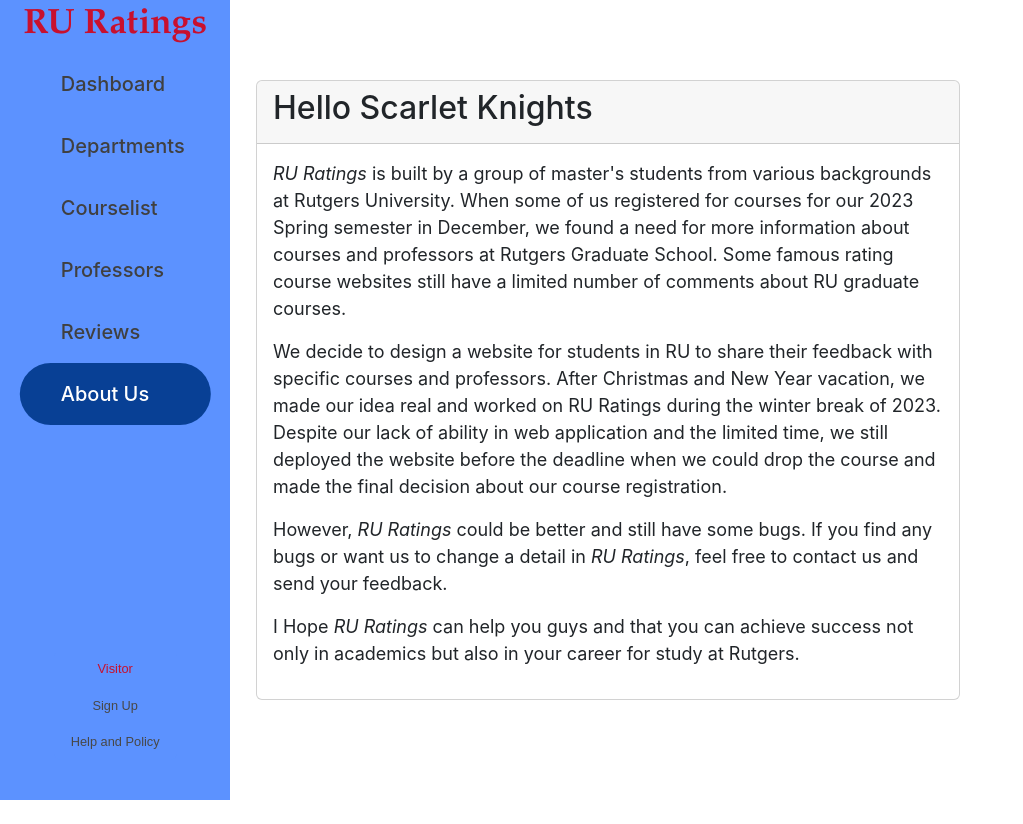
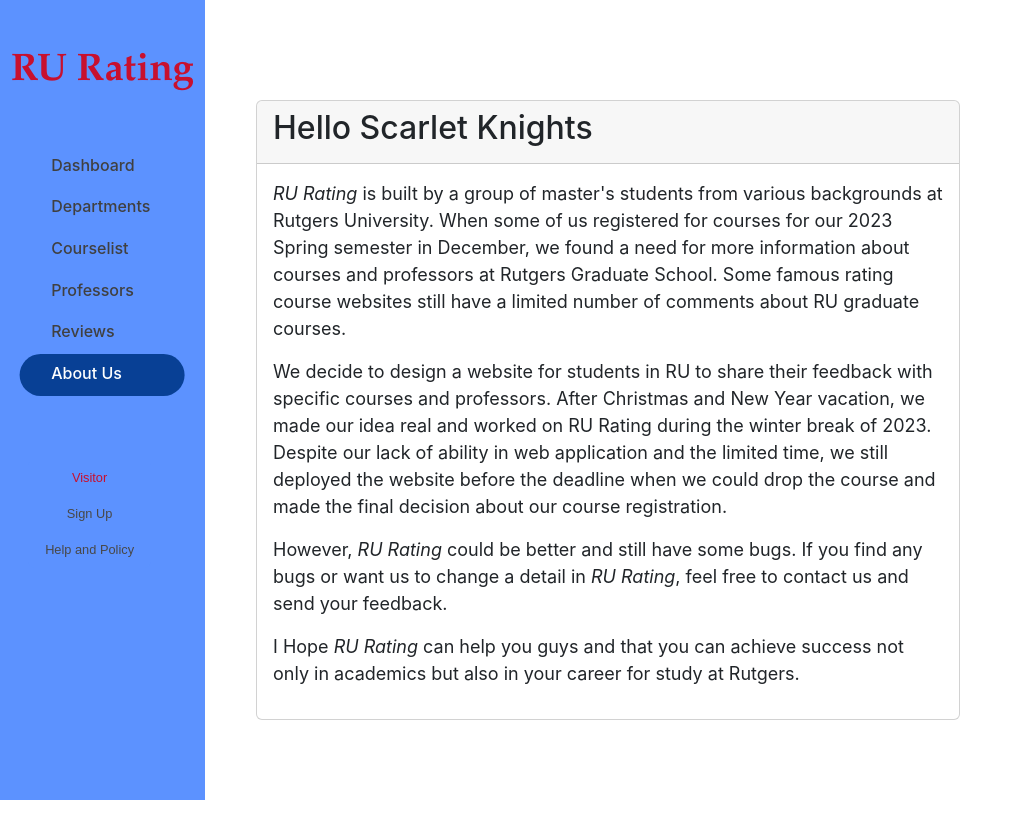
Before and after one commit to santyelegy/RUCSRate, a React (Create React App) app in the folder frontend/: page /aboutus in a window 1280 px wide. Shown: the whole page, without its empty margins (0-1023 px from the left). Before the commit the page ends 800 px from the top, so only its background shows below. Built offline with nearby package versions, Linux system fonts and the light colour scheme.

Commit message:
after frontend test

```diff
--- a/frontend/src/Components/layout/AppLayout.jsx
+++ b/frontend/src/Components/layout/AppLayout.jsx
@@ -3,7 +3,7 @@
 
 const AppLayout = () => {
     return <div style={{
-        padding: '10vh 10vh 0vw 20vw'
+        padding: '12.5vh 5vw 10vh 20vw'
     }}>
         <Sidebar />
         <Outlet />
--- a/frontend/src/Components/reviewform/SingleReview.js
+++ b/frontend/src/Components/reviewform/SingleReview.js
@@ -4,11 +4,14 @@
 function SingleReview(props) {
     const review = props.review;
 
-    var stringtime, time;
+    var stringtime, time, day, min_1, min_2;
     time = "Post time: "
     if (review.time != null) {
         stringtime = review.time;
-        time += stringtime.substring(2, 9) + " " + stringtime.substring(11, 16);
+        day = stringtime.substring(2, 10);
+        min_1 = parseInt(stringtime.substring(11, 13));
+        min_2 = parseInt(stringtime.substring(14, 16));
+        time += day + " " + min_1 + ":" + min_2;
     }
 
 
--- a/frontend/src/Components/sidebar/Sidebar.jsx
+++ b/frontend/src/Components/sidebar/Sidebar.jsx
@@ -81,8 +81,9 @@
     useEffect(() => {
         setTimeout(() => {
             const sidebarItem = sidebarRef.current.querySelector('.sidebar__menu__item');
-            indicatorRef.current.style.height = `${sidebarItem.clientHeight}px`;
-            setStepHeight(sidebarItem.clientHeight);
+            indicatorRef.current.style.height = `${(sidebarItem.clientHeight / window.innerWidth) * 100}vw`;
+            //console.log((sidebarItem.clientHeight / window.innerWidth) * 100)
+            setStepHeight((sidebarItem.clientHeight / window.innerWidth) * 100);
         }, 50);
     }, []);
 
@@ -93,16 +94,17 @@
         setActiveIndex(curPath.length === 0 ? 0 : activeItem);
     }, [location]);
 
+    //console.log(activeIndex, stepHeight, activeIndex * stepHeight)
     return <div className='sidebar'>
         <div className="sidebar__logo">
-            RU Ratings
+            RU Rating
         </div>
         <div ref={sidebarRef} className="sidebar__menu">
             <div
                 ref={indicatorRef}
                 className="sidebar__menu__indicator"
                 style={{
-                    transform: `translateX(-50%) translateY(${activeIndex * stepHeight}px)`
+                    transform: `translateX(-50%) translateY(${activeIndex * stepHeight}vw)`
                 }}
             ></div>
             {
--- a/frontend/src/Components/sidebar/sidebar.scss
+++ b/frontend/src/Components/sidebar/sidebar.scss
@@ -3,14 +3,14 @@
     top: 0;
     left: 0;
     height: 100vh;
-    width: 18vw;
+    width: 16vw;
     background-color: rgb(92, 146, 255);
 
     &__logo {
         display: grid;
         place-items: center;
-
-        font-size: 2.75vw;
+        height: 18vh;
+        font-size: 3vw;
         font-weight: 700;
         font-family: Garamond, serif;
         //font-family: 'Mochiy Pp P one', sans-serif;
@@ -25,8 +25,9 @@
             display: flex;
             align-items: center;
             place-content: flex-start;
-            padding: 1rem 3rem;
-            font-size: 1.25rem;
+            height: 3.25vw;
+            padding: 1vw 1.5vw 1vw 1.5vw;
+            font-size: 1.25vw;
             font-weight: 500;
             color: #404040;
             transition: color 0.3s ease-in-out;
@@ -36,10 +37,10 @@
             }
 
             &__icon {
-                margin-right: 1vw;
+                margin-right: 2.5vw;
 
                 i {
-                    font-size: 1.75rem;
+                    font-size: 1.75vw;
                 }
             }
         }
@@ -61,16 +62,14 @@
         display: grid;
         position: absolute;
         place-items: center;
-        //{height: 120px;}
+        height: 30vh;
         font-size: 1vw;
         font-weight: 400;
         font-family: 'Mochiy Pop P one', sans-serif;
         color: #555555;
-
-        left: 4vw;
-        bottom: 5vh;
-        width: 10vw;
-
+        left: 1vw;
+        width: 12vw;
+        z-index: 2;
     }
 
 }
--- a/frontend/src/Components/user/Login.js
+++ b/frontend/src/Components/user/Login.js
@@ -27,16 +27,16 @@
                         Wanna add your department? Wanna correct information in this site?
                     </h4>
                     <p>
-                        Feel free to send your feedback and request! <a href="mailto:rucsrate@googlegroups.com">Send Email</a>
+                        Feel free to send your feedback and request! <a href="mailto:rucsrate@gmail.com">Send Email</a>
                     </p>
 
                     <h4>
                         Please respect RU community values in your comments.
                     </h4>
                     <p>
-                        Insults and personal attacks on RU faculty and Scarlet Knights are unacceptable. RU Ratings may block the toxic review and IP of particular users.
+                        Insults and personal attacks on RU faculty and Scarlet Knights are unacceptable. RU Rating may block the toxic review and IP of particular users.
                         <br></br>
-                        If you have problem about the content of your review, feel free to contact us <a href="mailto:rucsrate@googlegroups.com">Send Email</a>
+                        If you have problem about the content of your review, feel free to contact us <a href="mailto:rucsrate@gmail.com">Send Email</a>
                     </p>
 
                     <Form>
--- a/frontend/src/Components/user/Signup.js
+++ b/frontend/src/Components/user/Signup.js
@@ -18,7 +18,7 @@
                 <Offcanvas.Header closeButton>
                     <Offcanvas.Title align='center'>
                         <h2>
-                            We don't need everyone to sign up for RU Ratings right now.
+                            We don't need everyone to sign up for RU Rating right now.
                         </h2>
                     </Offcanvas.Title>
                 </Offcanvas.Header>
--- a/frontend/src/Pages/Contributors.js
+++ b/frontend/src/Pages/Contributors.js
@@ -12,19 +12,19 @@
                     <Card.Body>
 
                         <p><font size="4">
-                            <i>RU Ratings</i> is built by a group of master's students from various backgrounds at Rutgers University.
+                            <i>RU Rating</i> is built by a group of master's students from various backgrounds at Rutgers University.
                             When some of us registered for courses for our 2023 Spring semester in December, we found a need for more information about courses and professors at Rutgers Graduate School. Some famous rating course websites still have a limited number of comments about RU graduate courses.
                         </font></p>
 
                         <p><font size="4">
                             We decide to design a website for students in RU to share their feedback with specific courses and professors.
-                            After Christmas and New Year vacation, we made our idea real and worked on RU Ratings during the winter break of 2023. Despite our lack of ability in web application and the limited time, we still deployed the website before the deadline when we could drop the course and made the final decision about our course registration.
+                            After Christmas and New Year vacation, we made our idea real and worked on RU Rating during the winter break of 2023. Despite our lack of ability in web application and the limited time, we still deployed the website before the deadline when we could drop the course and made the final decision about our course registration.
                         </font></p>
                         <p><font size="4">
-                            However, <i>RU Ratings</i> could be better and still have some bugs. If you find any bugs or want us to change a detail in <i>RU Ratings</i>, feel free to contact us and send your feedback.
+                            However, <i>RU Rating</i> could be better and still have some bugs. If you find any bugs or want us to change a detail in <i>RU Rating</i>, feel free to contact us and send your feedback.
                         </font></p>
                         <p><font size="4">
-                            I Hope <i>RU Ratings</i> can help you guys and that you can achieve success not only in academics but also in your career for study at Rutgers.
+                            I Hope <i>RU Rating</i> can help you guys and that you can achieve success not only in academics but also in your career for study at Rutgers.
                         </font></p>
                     </Card.Body>
                 </Card>
```
Also changed, not shown: 2 other files (tests, documents, lock files or other folders).
